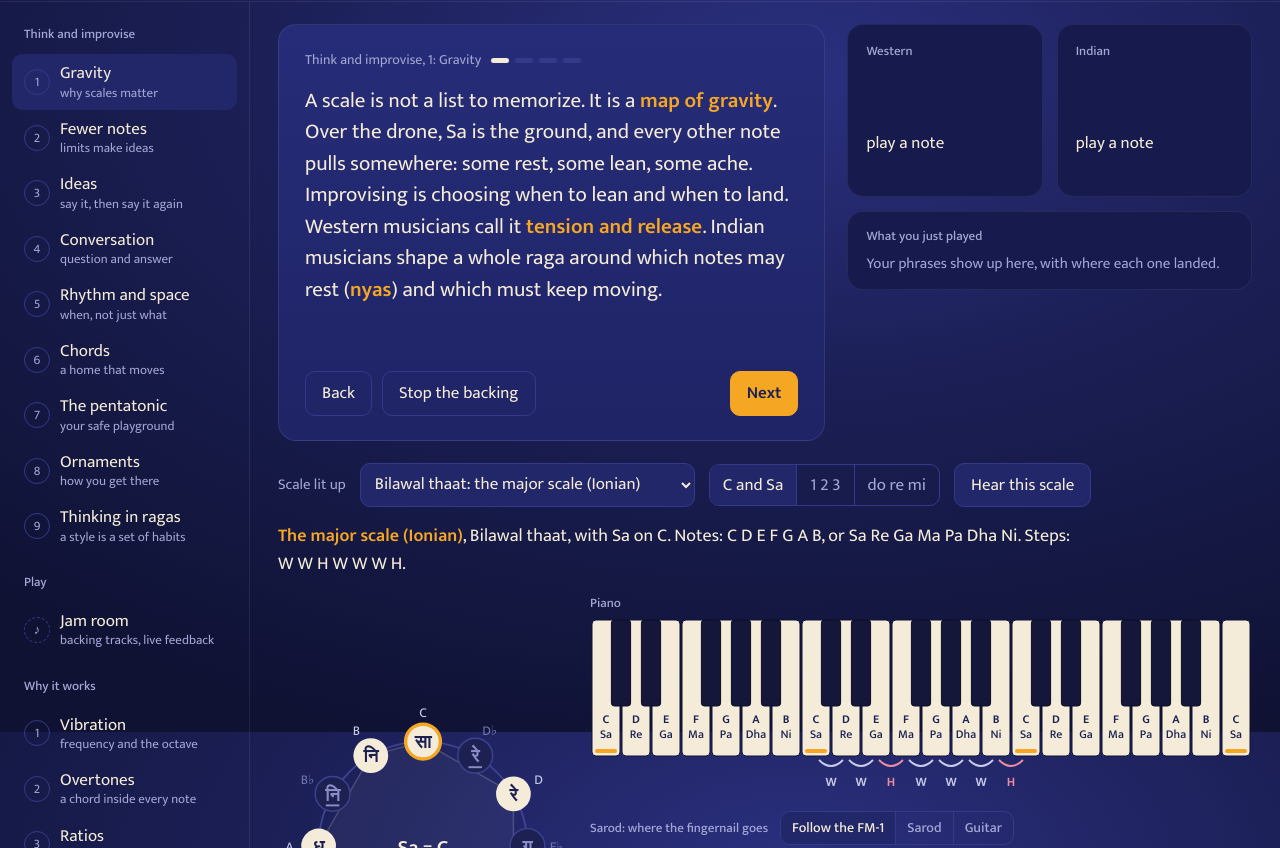
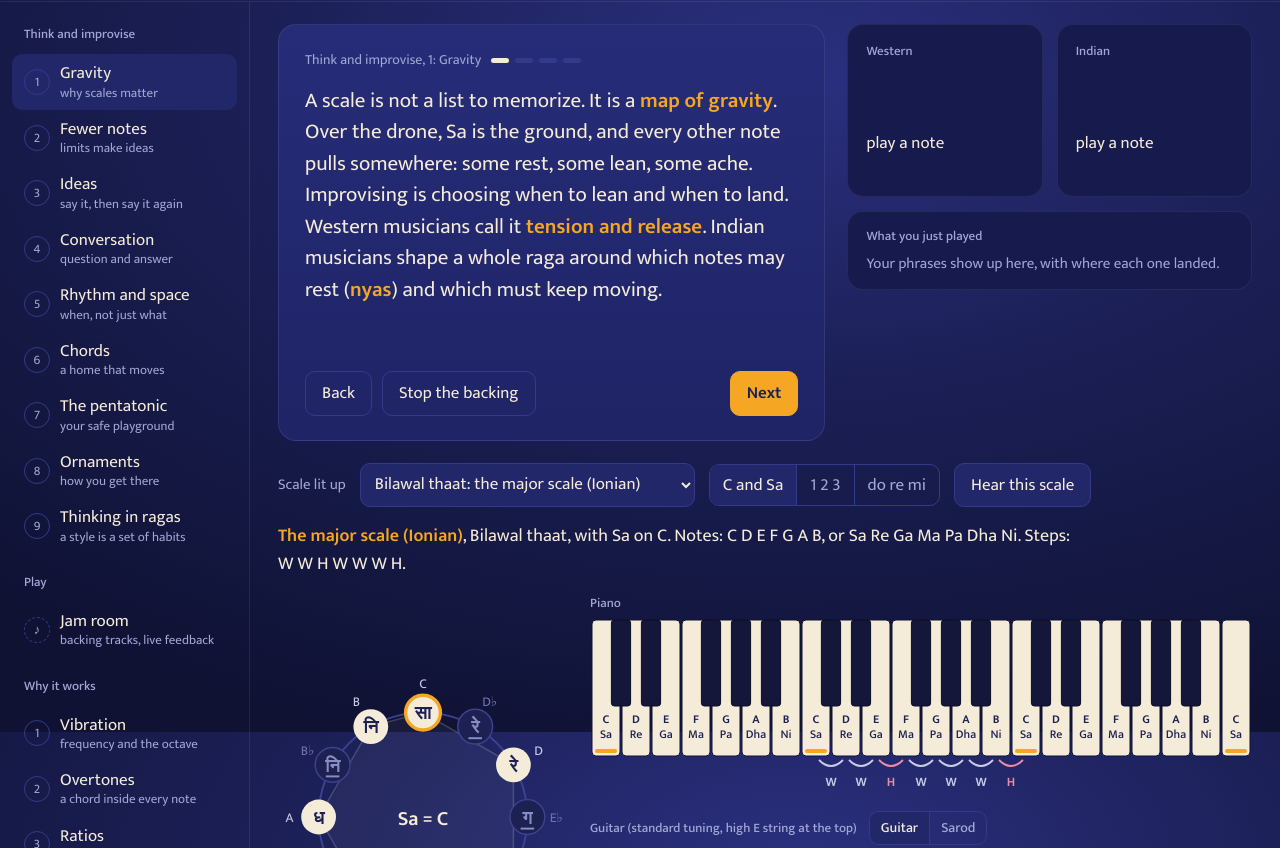
Before and after one commit to mattrosica-gif/be-here-now-fm1, a website: page web/coach.html in a window 1280 px wide. Shown: the part 68-916 px from the top of the page. Drawn offline with Linux system fonts and the light colour scheme.

Commit message:
Coach: the guitar by default for any instrument, with a switch to the sarod
Co-Authored-By: Claude Opus 5.5 <noreply@anthropic.com>
Claude-Session: https://claude.ai/code/session_01Xm9xdbUjkqr9cqBBLPerUN

```diff
--- a/web/coach.html
+++ b/web/coach.html
@@ -271,7 +271,7 @@ input[type=range] { accent-color: var(--marigold); width: 160px; vertical-align:
         <div class="keys">
           <div class="fig"><h4>Piano</h4><svg id="piano" role="img" aria-label="Piano keyboard"></svg></div>
           <div class="fig"><h4><span id="instTitle">Sarod</span>
-            <span class="seg" role="group" aria-label="Which instrument to show" id="instSeg"><button data-i="auto" class="on">Follow the FM-1</button><button data-i="sarod">Sarod</button><button data-i="guitar">Guitar</button></span></h4>
+            <span class="seg" role="group" aria-label="Which instrument to show" id="instSeg"><button data-i="guitar" class="on">Guitar</button><button data-i="sarod">Sarod</button></span></h4>
             <svg id="inst" role="img" aria-label="Where the note lies on the instrument"></svg></div>
           <div class="legend">
             <span><i style="background:#f4ecd8"></i>in the scale</span>
@@ -619,14 +619,14 @@ const DICT = [
 const $ = (id) => document.getElementById(id);
 const PATHS = { imp: IMP, why: WHY, basic: BASIC };
 const PATH_NAME = { imp: 'Think and improvise', why: 'Why it works', basic: 'Basics' };
-let path = 'imp', u = 0, s = 0, view = 'unit', done = { imp: {}, why: {}, basic: {} }, labelMode = 'names', instMode = 'auto';
+let path = 'imp', u = 0, s = 0, view = 'unit', done = { imp: {}, why: {}, basic: {} }, labelMode = 'names', instMode = 'guitar', instPicked = false;
 try {
   const v = JSON.parse(localStorage.getItem('bhn-coach2') || '{}');
   if (PATHS[v.path] && PATHS[v.path][v.u] && PATHS[v.path][v.u].steps[v.s]) { path = v.path; u = v.u; s = v.s; }
   if (['unit', 'jam', 'dict'].includes(v.view)) view = v.view;
   if (v.done) done = Object.assign(done, v.done);
   if (v.labelMode) labelMode = v.labelMode;
-  if (v.instMode) instMode = v.instMode;
+  if (v.instMode === 'sarod' || v.instMode === 'guitar') instMode = v.instMode;
 } catch {}
 const save = () => { try { localStorage.setItem('bhn-coach2', JSON.stringify({ path, u, s, view, done, labelMode, instMode })); } catch {} };
 const UNITS = () => PATHS[path];
@@ -1681,11 +1681,10 @@ function drawPiano() {
     }
   }
 }
+// the guitar, whatever you play, unless you switch to the sarod (a lesson about the sarod shows it until you choose)
 function instNow() {
-  if (instMode !== 'auto') return instMode;
-  if (view === 'unit' && acc('inst', null)) return acc('inst', null);
-  if (lastSrc === 'mic') return 'guitar';
-  return fm1Mode === 'chord' ? 'guitar' : 'sarod';
+  if (view === 'unit' && !instPicked && acc('inst', null)) return acc('inst', null);
+  return instMode;
 }
 const STRINGS = [64, 59, 55, 50, 45, 40];
 function drawGuitar(svg) {
@@ -1773,6 +1772,7 @@ function drawSarod(svg) {
 }
 function drawInst() {
   const which = instNow(), svg = $('inst');
+  markInst();
   $('instTitle').textContent = which === 'sarod' ? 'Sarod: where the fingernail goes' : 'Guitar (standard tuning, high E string at the top)';
   if (which === 'sarod') drawSarod(svg); else drawGuitar(svg);
 }
@@ -1862,6 +1862,7 @@ function openStep(full) {
   $('backing').hidden = !backing; $('backing').textContent = 'Stop the backing';
   syncFM1(full);
   if (task && task.start) task.start();
+  instPicked = false; markInst();
   renderProgress(); renderRail(); drawAll(); save();
 }
 async function playNotes(list) {
@@ -1990,9 +1991,9 @@ document.querySelectorAll('#labelSeg button').forEach((b) => {
   b.classList.toggle('on', b.dataset.l === labelMode);
   b.addEventListener('click', () => { labelMode = b.dataset.l; document.querySelectorAll('#labelSeg button').forEach((x) => x.classList.toggle('on', x === b)); save(); drawAll(); });
 });
+function markInst() { document.querySelectorAll('#instSeg button').forEach((x) => x.classList.toggle('on', x.dataset.i === instNow())); }
 document.querySelectorAll('#instSeg button').forEach((b) => {
-  b.classList.toggle('on', b.dataset.i === instMode);
-  b.addEventListener('click', () => { instMode = b.dataset.i; document.querySelectorAll('#instSeg button').forEach((x) => x.classList.toggle('on', x === b)); save(); drawAll(); });
+  b.addEventListener('click', () => { instMode = b.dataset.i; instPicked = true; markInst(); save(); drawAll(); });
 });
 // the on-screen piano plays too
 $('piano').addEventListener('pointerdown', (e) => {
```
